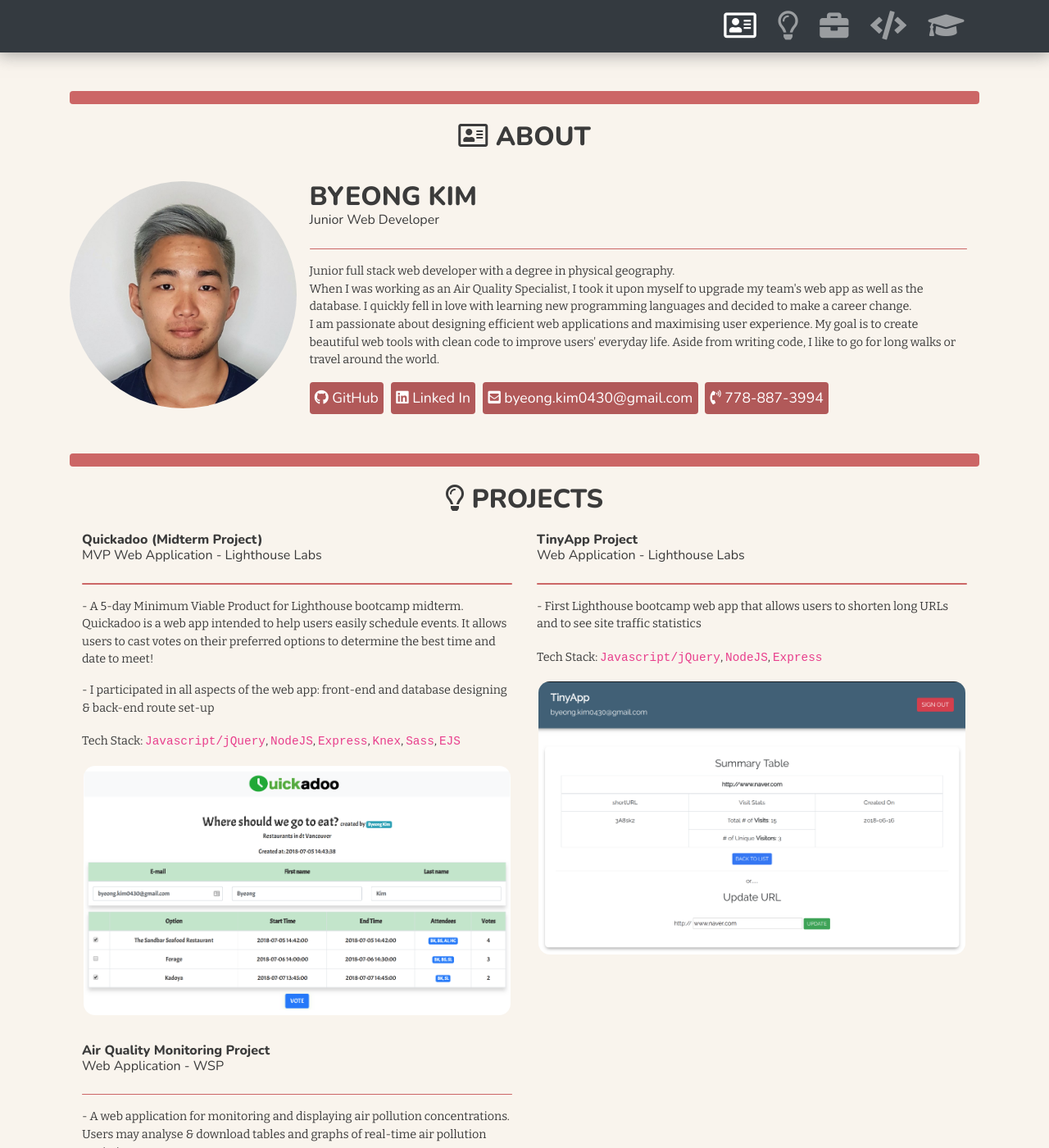
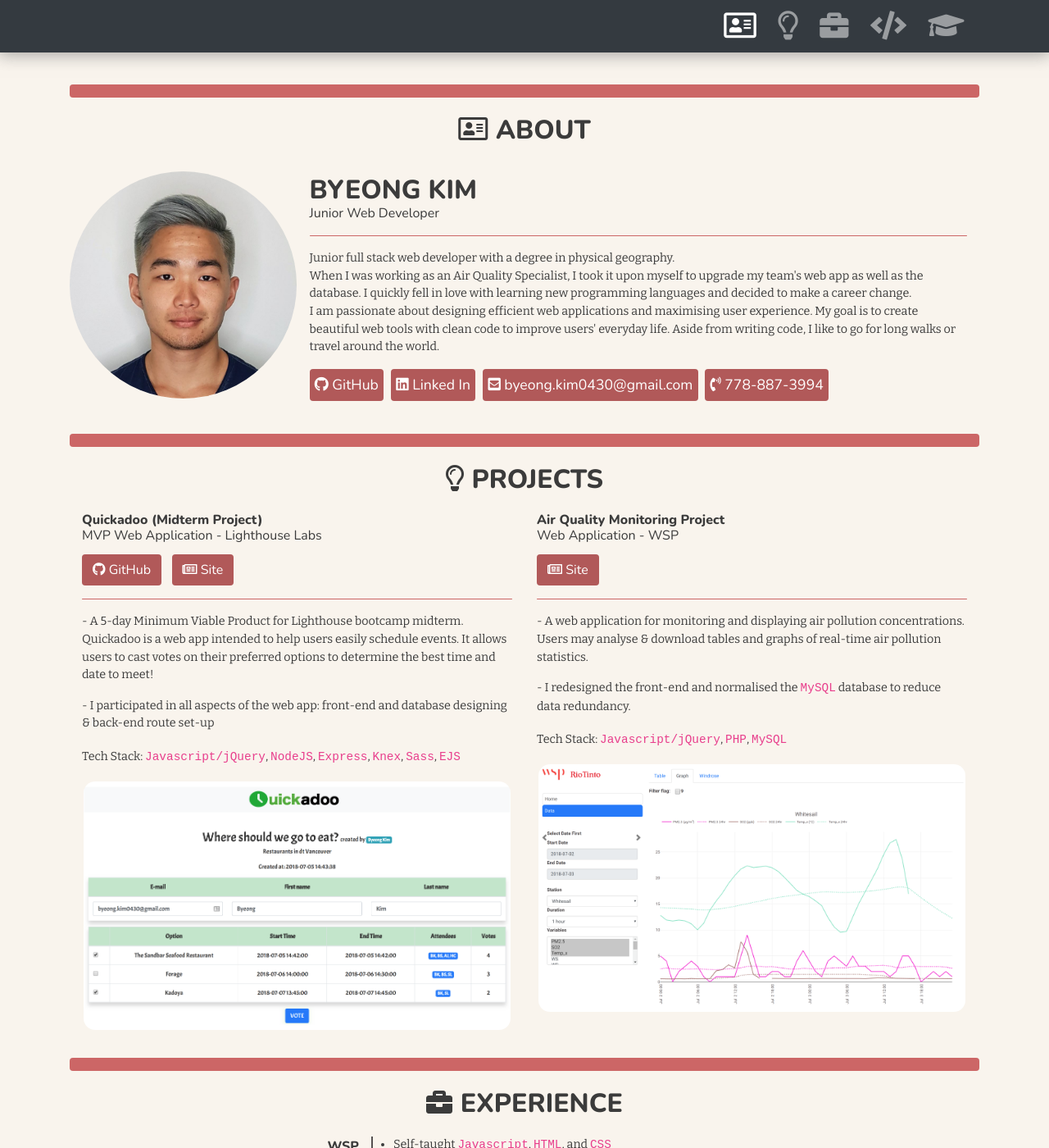
Before and after one commit to byeong0430/byeong0430.github.io, a Jekyll site: the page built from index.html, in a window 1280 px wide and 1400 px high. Shown: the whole window at 82% size. Built offline with Jekyll 4.4.1, drawn with Linux system fonts in a browser that asks for light colours; nearby versions of some CDN libraries.

Commit message:
added project github and site buttons

```diff
--- a/_includes/projects-elements.html
+++ b/_includes/projects-elements.html
@@ -8,6 +8,12 @@
           </a>
         </h1>
         <h2>MVP Web Application - Lighthouse Labs</h2>
+        <a href="https://github.com/byeong0430/quickadoo" type='button' class='btn' target='_blank'>
+          <i class='fab fa-github'></i> GitHub
+        </a>
+        <a href="https://github.com/byeong0430/quickadoo" type='button' class='btn' target='_blank'>
+          <i class="far fa-newspaper"></i> Site
+        </a>
       </header>
       <hr class="red-line">
       <main>
@@ -28,34 +34,8 @@
         </p>
       </main>
       <footer>
-        <a href='https://github.com/byeong0430/quickadoo' target='_blank'>
+        <a href='https://secret-tundra-82606.herokuapp.com/' target='_blank'>
           <img src='/assets/img/projects/quickadoo.png' alt='tinyApp'>
-        </a>
-      </footer>
-    </section>
-    <section class='col-xl-6 col-lg-6 col-md-6 col-sm-12 col-12 project'>
-      <header>
-        <h1>
-          <a href='https://github.com/byeong0430/LHS-Project-2-tinyApp' target='_blank'>
-            TinyApp Project
-          </a>
-        </h1>
-        <h2>Web Application - Lighthouse Labs</h2>
-      </header>
-      <hr class="red-line">
-      <main>
-        <p>
-          - First Lighthouse bootcamp web app that allows users to shorten long URLs and to see site traffic statistics
-        </p>
-        <p>Tech Stack:
-          <code>Javascript/jQuery</code>,
-          <code>NodeJS</code>,
-          <code>Express</code>
-        </p>
-      </main>
-      <footer>
-        <a href='https://github.com/byeong0430/LHS-Project-2-tinyApp' target='_blank'>
-          <img src='/assets/img/projects/tinyApp.png' alt='tinyApp'>
         </a>
       </footer>
     </section>
@@ -67,12 +47,15 @@
           </a>
         </h1>
         <h2>Web Application - WSP</h2>
+        <a href="http://67.231.17.48/clients/Rio_Tinto_Alcan/" type='button' class='btn' target='_blank'>
+          <i class="far fa-newspaper"></i> Site
+        </a>
       </header>
       <hr class="red-line">
       <main>
         <p>
-          - A web application for monitoring and displaying air pollution concentrations.
-          Users may analyse & download tables and graphs of real-time air pollution statistics.
+          - A web application for monitoring and displaying air pollution concentrations. Users may analyse & download tables and graphs
+          of real-time air pollution statistics.
         </p>
         <p>
           - I redesigned the front-end and normalised the
--- a/_sass/_projects.scss
+++ b/_sass/_projects.scss
@@ -24,6 +24,13 @@ main.site-projects {
         @extend %para-style;
         display: inline-block;
       }
+      a.btn {
+        font-family: $label-font;
+        display: inline-block;
+        margin: 0.8em 0.5em 0 0;
+        background-color: $btn-color;
+        color: white;
+      }
       img {
         width: 100%;
         padding: 2px;
--- a/_sass/_variables.scss
+++ b/_sass/_variables.scss
@@ -37,7 +37,6 @@ serif;
 }
 
 @mixin hr-redline($thickness) {
-  margin-top: 1.5em;
   padding: 0;
   border: 0;
   clear: both;
@@ -47,7 +46,8 @@ serif;
   border-radius: 0.25em;
 }
 
-@mixin stylise-border($thickness, $colour) {
+@mixin stylise-border($thickness,
+$colour) {
   border: $thickness $colour solid;
 }
 
@@ -64,6 +64,8 @@ serif;
 
 $background-colour: #F9F4ED;
 $facepic-length: 277px;
-$btn-color: rgb(177, 89, 89);
+$btn-color: rgb(177,
+89,
+89);
 $timeline-color: #555151;
 $exp-top-bott-margin: 1em 0;
```
